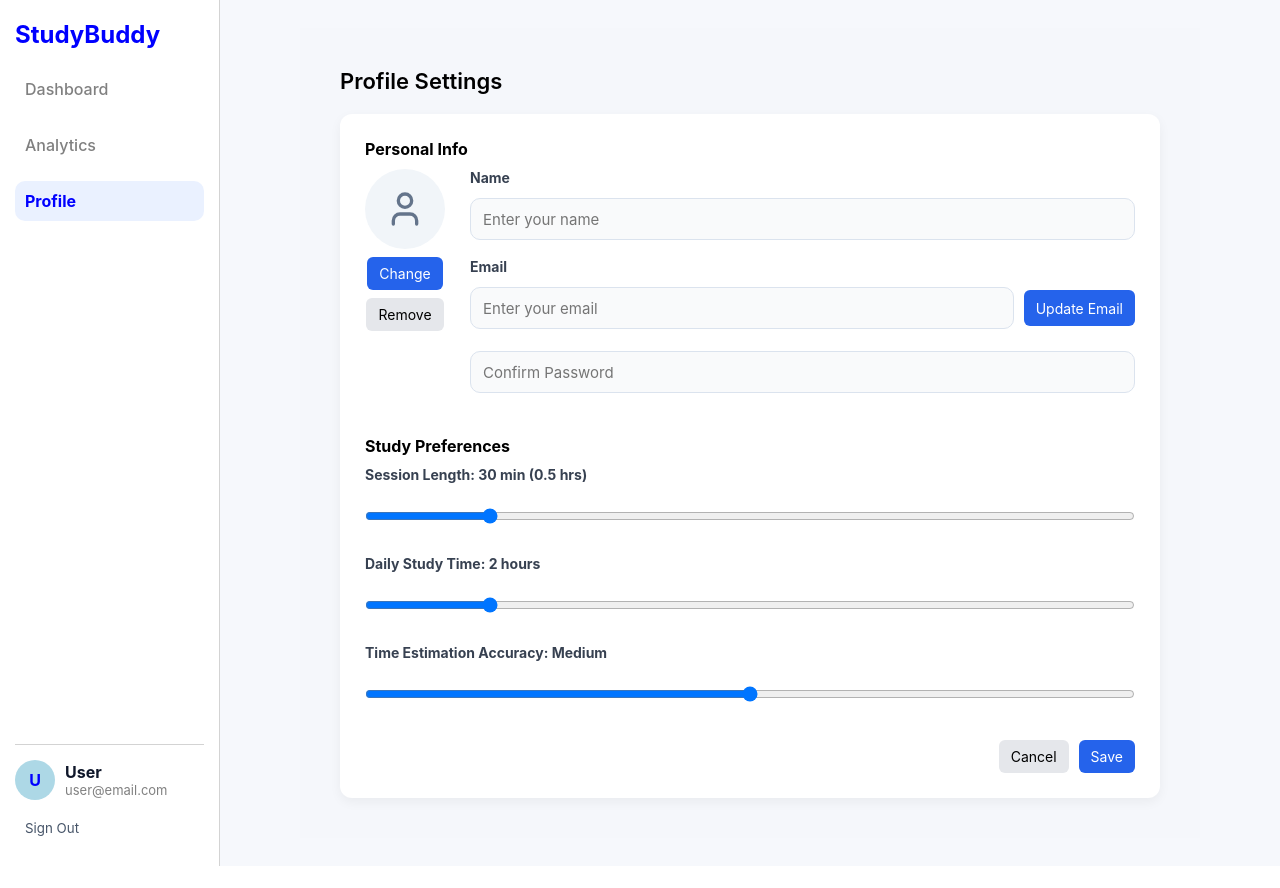
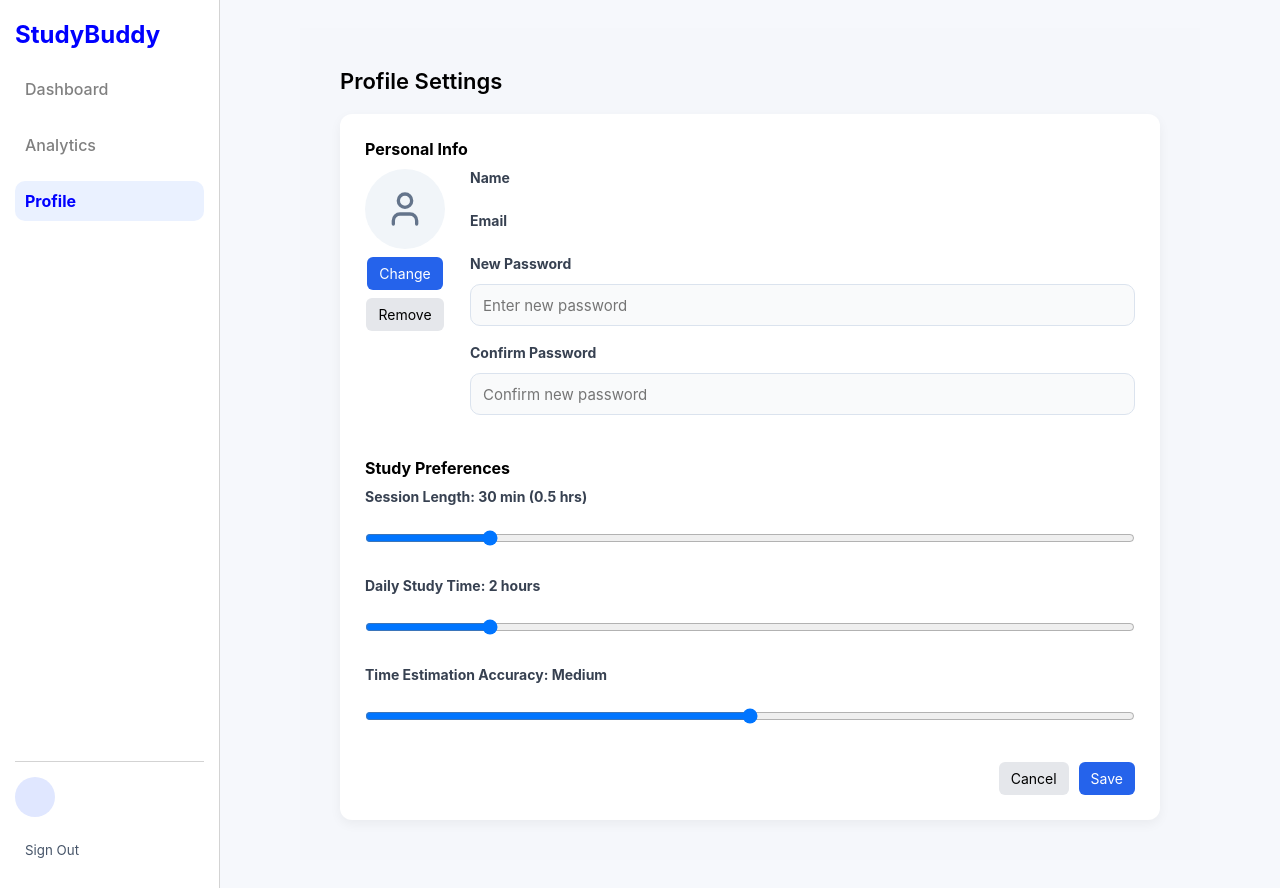
Before and after one commit to ahmedjlidi/Web-Project, a React (Vite) app: page /profile in a window 1280 px wide. Before the commit the page ends 866 px from the top, so only its background shows below. Built offline with nearby package versions, Linux system fonts and the light colour scheme.

Commit message:
modifications

```diff
--- a/src/Navigation.css
+++ b/src/Navigation.css
@@ -43,32 +43,61 @@
 .user-box {
   display: flex;
   align-items: center;
-  gap: 10px;
-  margin-bottom: 10px;
+  gap: 12px;
+
+  width: 100%;
 }
 
 .user-avatar {
   width: 40px;
   height: 40px;
+  min-width: 38px;
   border-radius: 50%;
-  background: lightblue;
+  margin-right: 0;
+  margin-left: 0;
+
+  background: #e0e7ff;
   color: blue;
+
   display: flex;
-  align-items: center;
-  justify-content: center;
-  font-weight: bold;
+
+  font-weight: 600;
+  font-size: 18px;
+
 }
+
 
 .user-name {
   margin: 0;
-  font-weight: bold;
+  font-weight: 600;
+  font-size: 16px;
 }
+
+user-box {
+  display: flex;
+  align-items: center;
+  gap: 12px;
+
+  width: 100%;
+}
+
+
+.user-info {
+  min-width: 0;
+  flex: 1;
+  overflow: hidden;
+}
+
 
 .user-email {
   margin: 0;
-  font-size: 13px;
-  color: gray;
+  font-size: 14px;
+  color: #6b7280;
+
+  overflow: hidden;
+  text-overflow: ellipsis;
 }
+
 
 .signout-btn {
   width: 100%;
@@ -82,3 +111,10 @@
 .signout-btn:hover {
   background: lightgray;
 }
+
+.avatar-img {
+  width: 40px;
+  height: 40px;
+  border-radius: 50%;
+  object-fit: cover;
+}
--- a/src/Navigation.jsx
+++ b/src/Navigation.jsx
@@ -67,12 +67,16 @@ function Navigation({ user }) {
         <div className="sidebar-bottom">
           <div className="user-box">
             <div className="user-avatar">
-            {user?.username ? user.username.charAt(0).toUpperCase() : "U"}
+              {user?.avatar ? (
+                <img src={user.avatar} className="avatar-img" />
+              ) : (
+                user?.username?.charAt(0).toUpperCase()
+              )}
             </div>
 
-          <div>
-            <p className="user-name">{user?.username || "User"}</p>
-            <p className="user-email">{user?.email || "user@email.com"}</p>
+            <div className="user-info">
+              <p className="user-name">{user?.username}</p>
+              <p className="user-email">{user?.email}</p>
             </div>
           </div>
 
--- a/src/components/PersonalInfo.jsx
+++ b/src/components/PersonalInfo.jsx
@@ -8,11 +8,11 @@ function PersonalInfo({
   setName,
   email,
   setEmail,
-  password,
-  setPassword,
-  handleUpdateEmail,
-  emailError,
-  setEmailError,
+  newPassword,
+  setNewPassword,
+  confirmPassword,
+  setConfirmPassword,
+  passwordError,
   avatar,
   setAvatar
 }) {
@@ -88,42 +88,33 @@ function PersonalInfo({
         <div className="right">
           <div className="form-group">
             <label>Name</label>
+            <p className="static-field">{name}</p>
+          </div>
+
+          <div className="form-group">
+            <label>Email</label>
+            <p className="static-field">{email}</p>
+          </div>
+
+          <div className="form-group">
+            <label>New Password</label>
             <input
-              placeholder="Enter your name"
-              value={name}
-              onChange={(e) => setName(e.target.value)}
+              type="password"
+              placeholder="Enter new password"
+              value={newPassword}
+              onChange={(e) => setNewPassword(e.target.value)}
             />
           </div>
 
-          <div className="email-row">
-            <div className="form-group email-input">
-              <label>Email</label>
-              <input
-                placeholder="Enter your email"
-                value={email}
-                onChange={(e) => setEmail(e.target.value)}
-              />
-            </div>
-
-            <button
-              className="btn primary update-btn"
-              onClick={handleUpdateEmail}
-            >
-              Update Email
-            </button>
-          </div>
-
           <div className="form-group">
+            <label>Confirm Password</label>
             <input
               type="password"
-              placeholder="Confirm Password"
-              value={password}
-              onChange={(e) => {
-                setPassword(e.target.value);
-                setEmailError(""); // clears error while typing
-              }}
+              placeholder="Confirm new password"
+              value={confirmPassword}
+              onChange={(e) => setConfirmPassword(e.target.value)}
             />
-            {emailError && <p className="error">{emailError}</p>}
+            {passwordError && <p className="error">{passwordError}</p>}
           </div>
         </div>
       </div>
--- a/src/pages/Profile.jsx
+++ b/src/pages/Profile.jsx
@@ -77,15 +77,26 @@ useEffect(() => {
   */
 
   const handleSave = async () => {
-    if (newPassword && newPassword !== confirmPassword) {
+    if (newPassword || confirmPassword) {
+      const PASSWORD_REGEX = /^(?=.*[A-Z])(?=.*\d).{8,}$/;
+
+      if (!PASSWORD_REGEX.test(newPassword)) {
+        setPasswordError(
+          "Password must be at least 8 characters, include a capital letter and a number"
+        );
+        return;
+      }
+
+      if (newPassword !== confirmPassword) {
         setPasswordError("Passwords do not match");
         return;
       }
+    }
 
-    const data = {username: name,preferredSessionLength: sessionLength,averageDailyStudyTime: studyTime,accuracy,avatar,};
+    const data = { username: name, email, preferredSessionLength: sessionLength, averageDailyStudyTime: studyTime, accuracy, avatar };
 
     if (newPassword) {
-      data.passwordHash = newPassword;
+      data.password = newPassword;
     }
 
     try {
@@ -106,7 +117,7 @@ useEffect(() => {
       }
 
       setUser(result);
-      alert("Profile saved!");
+      //alert("Profile saved!");
 
       setNewPassword("");
       setConfirmPassword("");
@@ -184,13 +195,14 @@ useEffect(() => {
       <div className="profile-card">
         <PersonalInfo
           name={name}
+          setName={setName}
           email={email}
+          setEmail={setEmail}
           newPassword={newPassword}
           setNewPassword={setNewPassword}
           confirmPassword={confirmPassword}
           setConfirmPassword={setConfirmPassword}
           passwordError={passwordError}
-          setPasswordError={setPasswordError}
           avatar={avatar}
           setAvatar={setAvatar}
         />
```
Also changed, not shown: 1 other file (tests, documents, lock files or other folders). Lines whose indentation alone changed are shown as unchanged.
